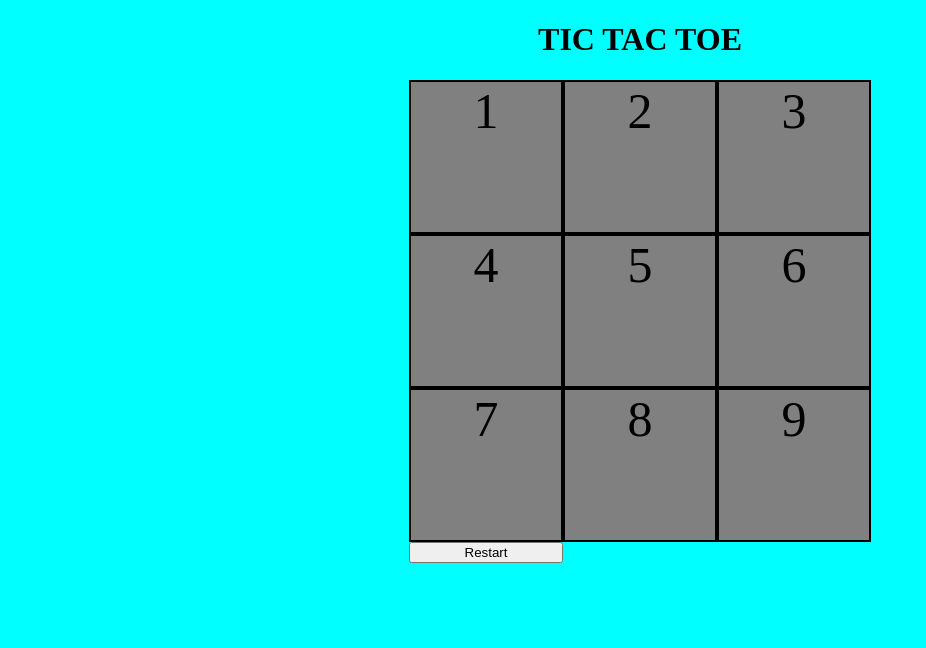
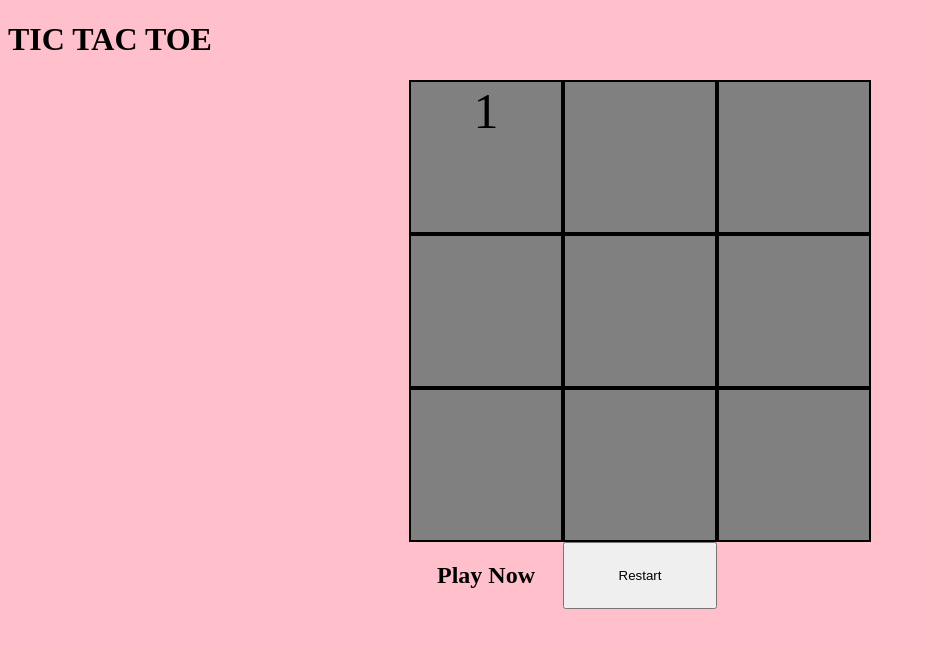
Before and after one commit to brindharajeswari/main-project, a plain HTML site: page index.html in a window 1280 px wide. Shown: the whole page, without its empty margins (0-926 px from the left). Drawn offline with Linux system fonts and the light colour scheme.

Commit message:
second commit

```diff
--- a/index.html
+++ b/index.html
@@ -9,30 +9,31 @@
     <link rel="stylesheet" href="style.css">
 </head>
 <body>
-    <div id="gameContainer">
+
 
       <h1> TIC TAC TOE</h1>
       <div class = "gridContainer">
 
-        <div class = "cell"> 1 </div>
-        <div class = "cell"> 2 </div>
-        <div class = "cell"> 3 </div>
+        <div cellId="0" class = "cell"> 1 </div>
+        <div cellId="1" class = "cell">  </div>
+        <div cellId="2" class = "cell">  </div>
 
 
-        <div class = "cell"> 4 </div>
-        <div class = "cell"> 5 </div>
-        <div class = "cell"> 6 </div>
+        <div cellId="3" class = "cell">  </div>
+        <div cellId="4" class = "cell">  </div>
+        <div cellId="5" class = "cell">  </div>
 
 
-        <div class = "cell"> 7 </div>
-        <div class = "cell"> 8 </div>
-        <div class = "cell"> 9 </div>
+        <div cellId="6" class = "cell">  </div>
+        <div cellId="7" class = "cell">  </div>
+        <div cellId="8" class = "cell">  </div>
 
-        <button id="restartButton">Restart</button>
+        <h2 id = "status"> Play Now </h2>
+         <button id="restartButton">Restart</button>
 
       </div>
 
-    </div>
+
 
 </body>
 </html>
--- a/script.js
+++ b/script.js
@@ -0,0 +1,32 @@
+// variables for players (x and 0)
+// event listener - player clicks on cells
+// func - to check status (win or lose or draw)
+// loop - flow of the game
+// functionalities - restart game, to display winner, to track score
+
+
+const cells = document.querySelectorAll(".cell");
+const statusCheck = document.querySelector("#status");
+const restart = document.querySelector("#restartButton");
+
+const winCondition = [
+    [0,1,2],
+    [3,4,5],
+    [6,7,8],
+    [0,3,6],
+    [1,4,7],
+    [2,5,8],
+    [0,4,8],
+    [2,4,6]
+];
+
+
+let options = ["","","","","","","","",""];
+
+
+// initializing the Game
+// clicking cells[0-8]
+// updating cell[0-8]
+// changing players (x,0) - take turns
+// check winner (won/lost/draw)
+// restart - play again
--- a/style.css
+++ b/style.css
@@ -5,6 +5,7 @@
     background-color: grey;
     border: 2px solid black;
     font-size: 50px;
+    align-items: center;
 
 }
 
@@ -21,11 +22,6 @@
 
 }
 
-#gameContainer {
-
-    text-align: center;
+body {
+    background-color: pink
 }
-
-body {
-    background-color: aqua;
-}
```
Also changed, not shown: 1 other file.
